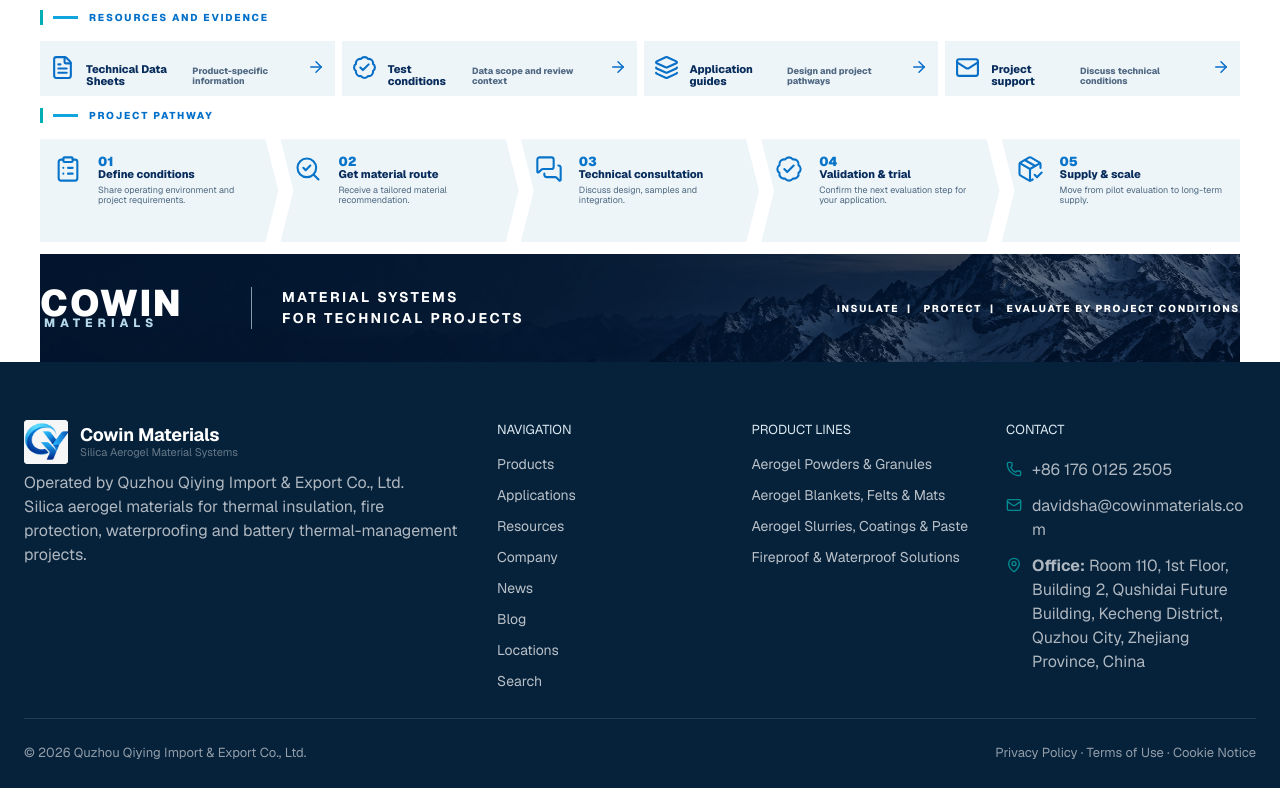
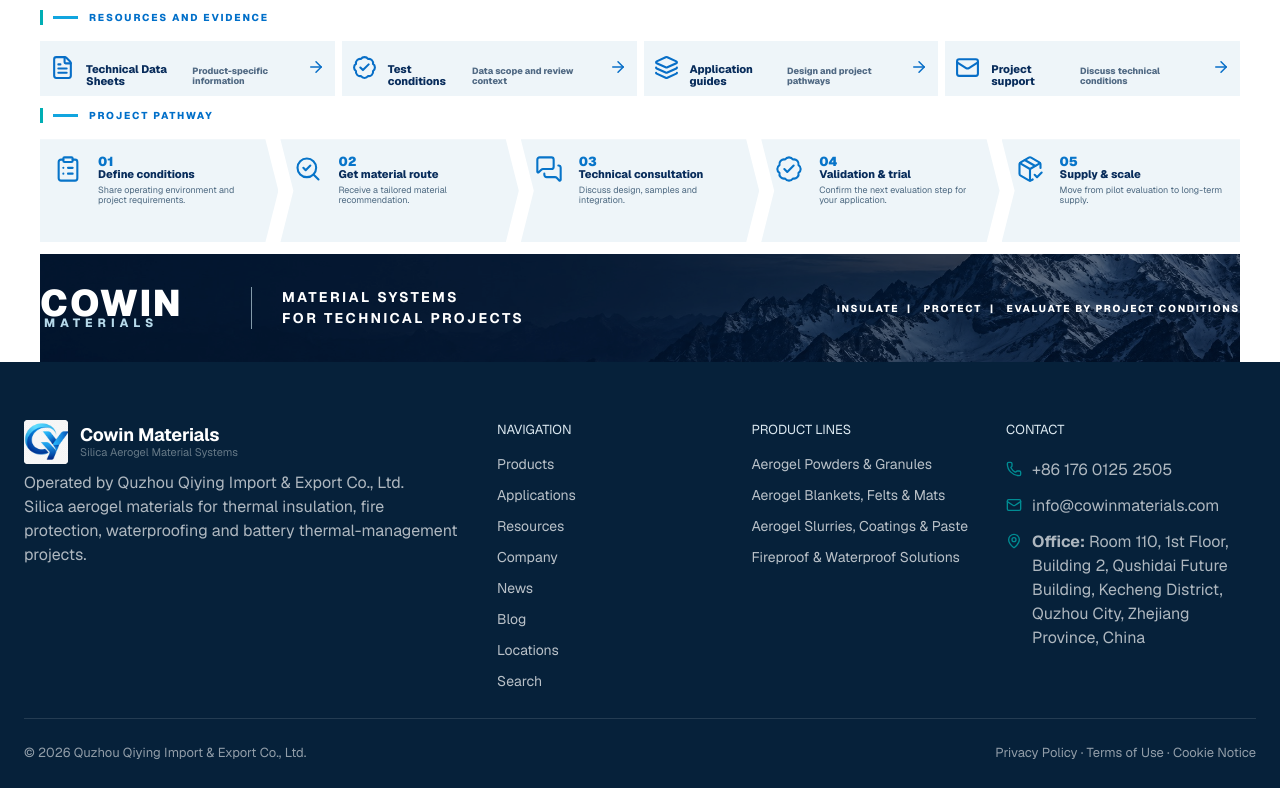
Before and after one commit to shagaofeng-rgb/cowinmaterials.com, a Next.js app: page / in a window 1280 px wide. Shown: the part 1160-1948 px from the top of the page. Built offline with nearby package versions, Linux system fonts and the light colour scheme; no server answers.

Commit message:
Update public contact email

```diff
--- a/scripts/site-self-check.mjs
+++ b/scripts/site-self-check.mjs
@@ -7,7 +7,7 @@
 for (const path of requiredPaths) assert.ok(existsSync(join(root, path)), `Missing required path: ${path}`);
 
 const data = readFileSync(join(root, "src/lib/data.ts"), "utf8");
-for (const item of ["Quzhou Qiying Import & Export Co., Ltd.", "davidsha@cowinmaterials.com", "+86 176 0125 2505", "officeAddress", "aerogel-powders-granules", "fireproof-waterproof-solutions"]) assert.ok(data.includes(item), `Missing official site datum: ${item}`);
+for (const item of ["Quzhou Qiying Import & Export Co., Ltd.", "info@cowinmaterials.com", "+86 176 0125 2505", "officeAddress", "aerogel-powders-granules", "fireproof-waterproof-solutions"]) assert.ok(data.includes(item), `Missing official site datum: ${item}`);
 for (const item of ["label: \"Company\"", "href: \"/about\"", "href: \"/contact\"", "href: \"/news\"", "href: \"/blog\""]) assert.ok(data.includes(item), `Missing Company navigation route: ${item}`);
 
 const source = readFileSync(join(root, "next.config.ts"), "utf8");
--- a/src/components/inquiry-form.tsx
+++ b/src/components/inquiry-form.tsx
@@ -5,6 +5,7 @@
 import { Send } from "lucide-react";
 import { useState, useSyncExternalStore } from "react";
 import { getAnalyticsIdentity, trackAnalyticsEvent } from "@/components/analytics-events";
+import { site } from "@/lib/data";
 
 const customerTypes = [
   "End User",
@@ -249,7 +250,7 @@
       </button>
       {status === "error" ? (
         <p className="form-error">
-          The message could not be sent right now. Please email davidsha@cowinmaterials.com directly.
+          The message could not be sent right now. Please email {site.email} directly.
         </p>
       ) : null}
     </form>
--- a/src/lib/data.ts
+++ b/src/lib/data.ts
@@ -22,7 +22,7 @@
   phone: "+86 176 0125 2505",
   phoneHref: "+8617601252505",
   whatsappUrl: "https://wa.me/8613732512581",
-  email: "davidsha@cowinmaterials.com",
+  email: "info@cowinmaterials.com",
   officeAddress: "Room 110, 1st Floor, Building 2, Qushidai Future Building, Kecheng District, Quzhou City, Zhejiang Province, China",
   officeMapUrl: "https://maps.app.goo.gl/P1YyVHoCdGBd9ef37",
   manufacturingFacilityAddress: "Building 2, 777 Xinwei Road, Xinhe Town, Chongming District, Shanghai, China",
```
Also changed, not shown: 2 other files (tests, documents, lock files or other folders).
